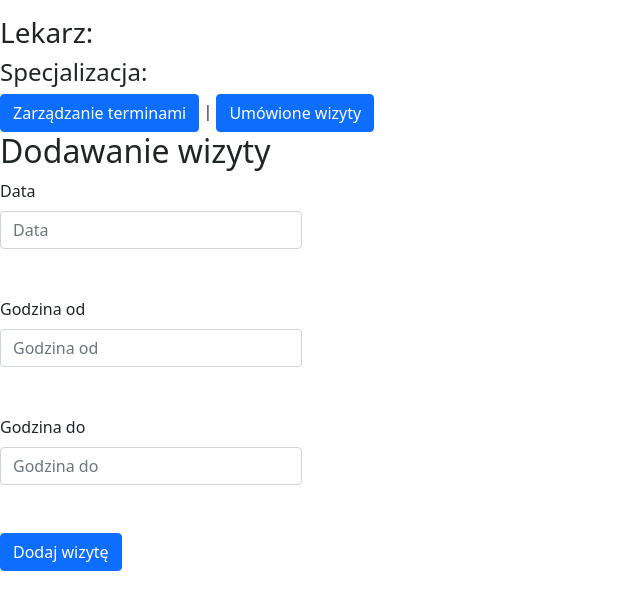
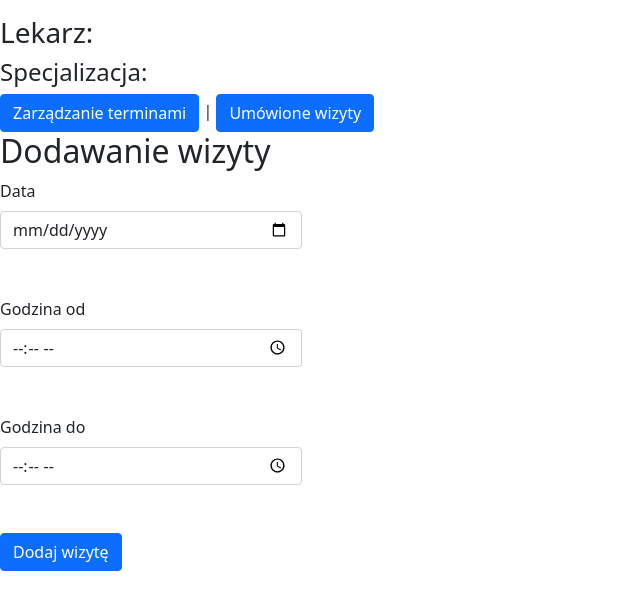
Before and after one commit to MarcinBieganek/MedicalCenter, a React (Create React App) app in the folder frontend/: page /doctors/1/addappointment in a window 1280 px wide. Shown: the top 610 px of the page, without its empty margins (0-640 px from the left). Built offline with nearby package versions, Linux system fonts and the light colour scheme; no server answers.

Commit message:
adding validation date and time to AddAppointment

```diff
--- a/frontend/src/components/Admin/AddAppointmentForm.tsx
+++ b/frontend/src/components/Admin/AddAppointmentForm.tsx
@@ -9,7 +9,9 @@ import IDoctorsDate from '../../types/IDoctorsDate';
 
 const AddAppointmentForm = () => {
   const { t } = useTranslation();
-  const { register, handleSubmit, formState: { errors } } = useForm<IDoctorsDate>();
+  const {
+    register, handleSubmit, getValues, formState: { errors },
+  } = useForm<IDoctorsDate>();
   const navigate = useNavigate();
 
   const onAdd: SubmitHandler<IDoctorsDate> = async (data) => {
@@ -24,7 +26,7 @@ const AddAppointmentForm = () => {
       await api.post('/visitadd', newAppointment);
       navigate('/admin');
     } catch (error) {
-      console.log(`Error: ${error}`);
+      // debuglog(`Error: ${error}`);
     }
   };
 
@@ -36,8 +38,8 @@ const AddAppointmentForm = () => {
             <Form.Group className="mb-4" controlId="formName">
               <Form.Label>{ t('date') }</Form.Label>
               <Form.Control
-                type="name"
-                {...register('date', { required: t('firstNameRequired') })}
+                type="date"
+                {...register('date', { required: t('dateRequired'), min: { value: Date(), message: t("You can't choose past date") } })}
                 placeholder={t('date')}
               />
               <FormLabel style={{ color: 'red' }}>{errors.date?.message}</FormLabel>
@@ -45,10 +47,10 @@ const AddAppointmentForm = () => {
             <Form.Group className="mb-4" controlId="formLastname">
               <Form.Label>{ t('hour from') }</Form.Label>
               <Form.Control
-                type="name"
+                type="time"
                 {...register(
                   'startHour',
-                  { required: t('hour from') },
+                  { required: t('hourRequired') },
                 )}
                 placeholder={t('hour from')}
               />
@@ -57,8 +59,8 @@ const AddAppointmentForm = () => {
             <Form.Group className="mb-4" controlId="formLastname">
               <Form.Label>{ t('hour to') }</Form.Label>
               <Form.Control
-                type="name"
-                {...register('endHour', { required: t('specRequired') })}
+                type="time"
+                {...register('endHour', { required: t('hourRequired'), validate: { correctHours: (endHour) => endHour > getValues().startHour || t('End hour must be after start hour') } })}
                 placeholder={t('hour to')}
               />
               <FormLabel style={{ color: 'red' }}>{errors.endHour?.message}</FormLabel>
--- a/frontend/src/components/Admin/AddDoctorForm.tsx
+++ b/frontend/src/components/Admin/AddDoctorForm.tsx
@@ -25,7 +25,7 @@ const AddDoctorForm = () => {
       await api.post('/doctoradd', newDoctor);
       navigate('/admin');
     } catch (error) {
-      console.log(`Error: ${error}`);
+      // console.log(`Error: ${error}`);
     }
   };
 
--- a/frontend/src/components/Admin/Doctor.tsx
+++ b/frontend/src/components/Admin/Doctor.tsx
@@ -39,7 +39,7 @@ const Doctor = () => {
         {' '}
         {doctor?.spec}
       </h4>
-      <Button variant="primary" href={`/doctors/${params.doctorPesel}/time`}>{ t('timeManagment') }</Button>
+      <Button variant="primary" href={`/doctors/${params.doctorPesel}/time`}>{ t('timeManagement') }</Button>
       {' '}
       |
       {' '}
--- a/frontend/src/lang/pl.json
+++ b/frontend/src/lang/pl.json
@@ -19,7 +19,7 @@
     "spec": "Specjalizacja",
     "specRequired": "Specjalizacja jest wymagana",
     "doctor": "Lekarz",
-    "timeManagment": "Zarządzanie terminami",
+    "timeManagement": "Zarządzanie terminami",
     "bookedAppointments": "Umówione wizyty",
     "add": "Dodaj",
     "edit": "Edytuj",
@@ -30,7 +30,9 @@
     "patientExists": "Pacjent o podanym imieniu i nazwisku już jest zarejestrowany",
     "hey": "Cześć",
     "date": "Data",
+    "dateRequired": "Data jest wymagana",
     "hour from": "Godzina od",
+    "hourRequired": "Godzina jest wymagana",
     "hour to": "Godzina do",
     "patient first name": "Imię pacjenta",
     "patient last name": "Nazwisko pacjenta",
@@ -38,5 +40,7 @@
     "doctor last name": "Nazwisko lekarza",
     "book/cancel": "Zarezerwuj/Odwołaj",
     "AppointmentAdding": "Dodawanie wizyty",
-    "AddAppointment": "Dodaj wizytę"
+    "AddAppointment": "Dodaj wizytę",
+    "You can't choose past date": "Nie możesz wybrać przeszłej daty",
+    "End hour must be after start hour": "Godzina końcowa musi być późniejsza niż początkowa"
 }
```
